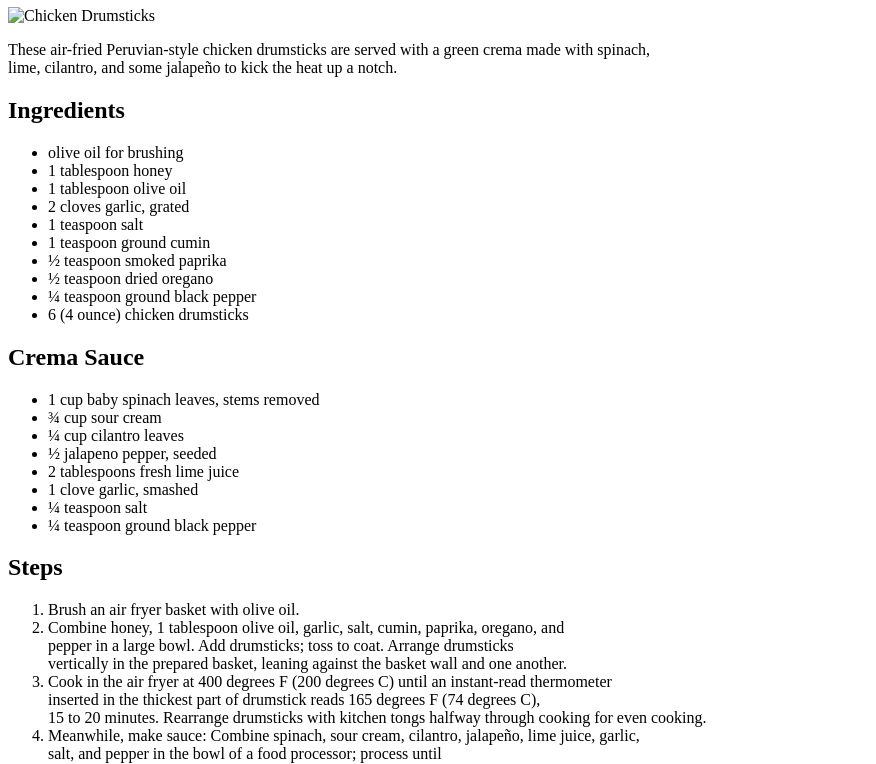
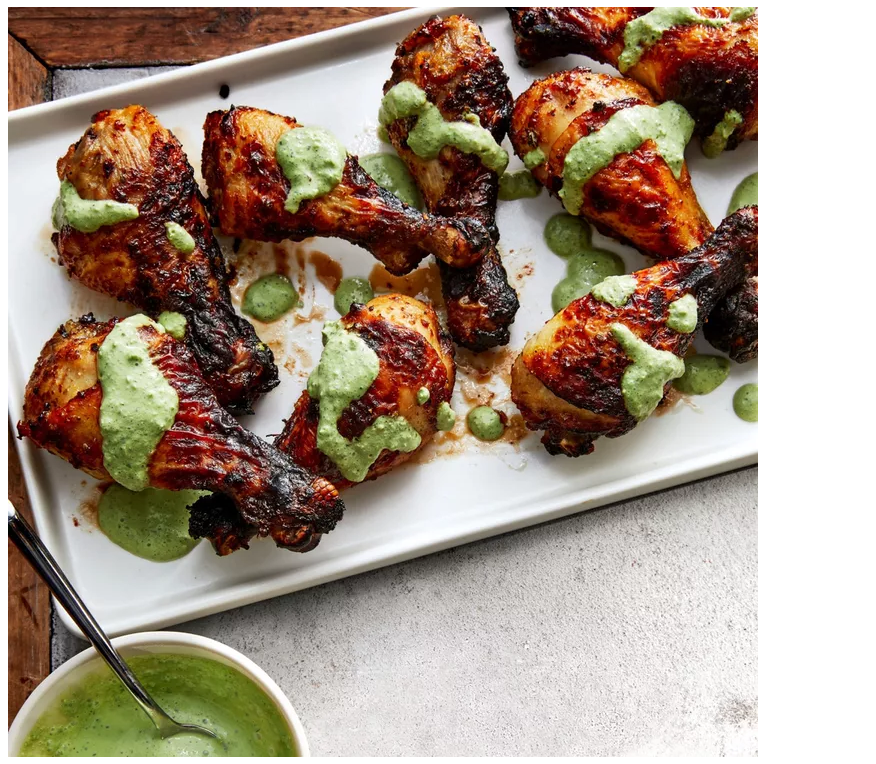
Before and after one commit to reddynihanth/odin-recipes, a plain HTML site: page recipes/chicken-drumsticks.html in a window 1280 px wide. Shown: the part 73-837 px from the top of the page, without its empty margins (0-876 px from the left). Drawn offline with Linux system fonts and the light colour scheme.

Commit message:
Fix the broken image link

```diff
--- a/recipes/chicken-drumsticks.html
+++ b/recipes/chicken-drumsticks.html
@@ -7,7 +7,7 @@
 </head>
 <body>
     <h1> Air-Fried Peruvian Chicken Drumsticks with Green Crema</h1>
-    <img src="./img/drumsticks.webp" alt="Chicken Drumsticks">
+    <img src="../img/drumsticks.webp" alt="Chicken Drumsticks">
     <p>These air-fried Peruvian-style chicken drumsticks are served with a green crema made with spinach, <br>lime, cilantro, and some jalapeño to kick the heat up a notch.</p>
     <h2> Ingredients</h2>
     <ul>
```
